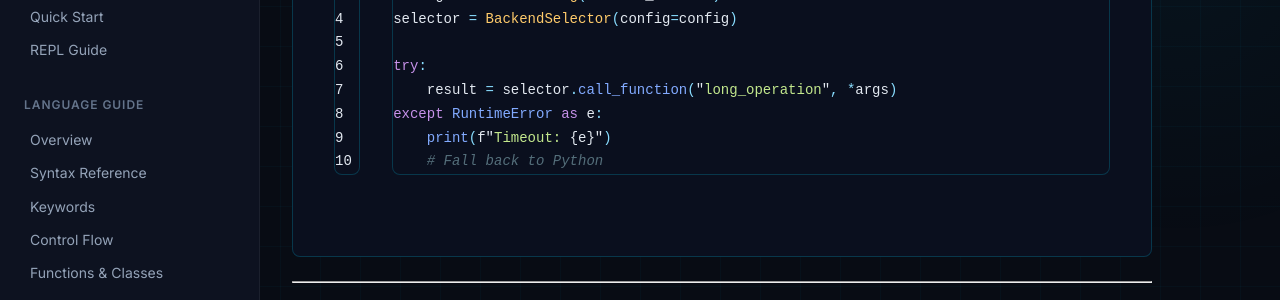
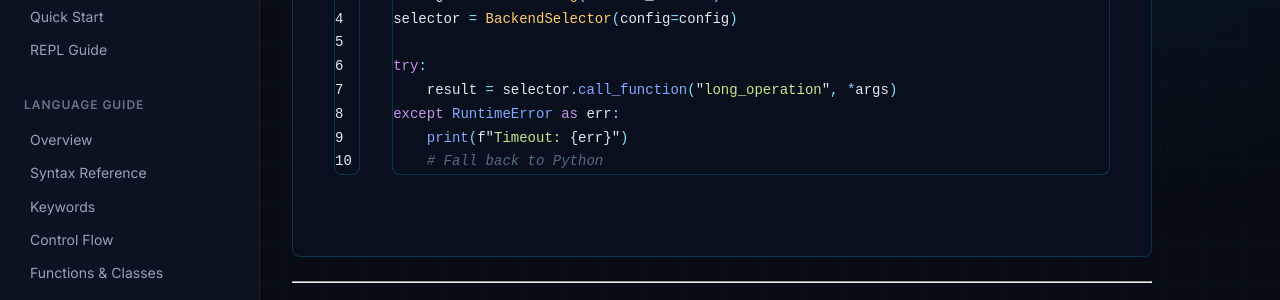
Before and after one commit to multilingualprogramming/docs, a Jekyll site: the page built from wasm/troubleshooting.md, in a window 1280 px wide and 900 px high, scrolled down 9110 px. Shown: the part 154-454 px from the top of the window. Built offline with Jekyll 4.4.1, drawn with Linux system fonts in a browser that asks for light colours; some of the changed text lies outside the part shown.

Commit message:
Correct errors

````diff
--- a/wasm/troubleshooting.md
+++ b/wasm/troubleshooting.md
@@ -260,8 +260,8 @@
 
 try:
     result = selector.call_function("long_operation", *args)
-except RuntimeError as e:
-    print(f"Timeout: {e}")
+except RuntimeError as err:
+    print(f"Timeout: {err}")
     # Fall back to Python
 ```
 
@@ -315,8 +315,8 @@
 try:
     import multilingualprogramming
     print(f"  multilingualprogramming: ✓ {multilingualprogramming.__version__}")
-except ImportError as e:
-    print(f"  multilingualprogramming: ✗ {e}")
+except ImportError as err:
+    print(f"  multilingualprogramming: ✗ {err}")
 
 try:
     import wasmtime
@@ -336,16 +336,16 @@
     s = BackendSelector()
     print(f"  Available: {s.is_wasm_available()}")
     print(f"  Backend: {s.backend}")
-except Exception as e:
-    print(f"  Error: {e}")
+except Exception as err:
+    print(f"  Error: {err}")
 
 print(f"\nFallback Functions:")
 try:
     from multilingualprogramming.runtime.python_fallbacks import FALLBACK_REGISTRY
     print(f"  Registered: {len(FALLBACK_REGISTRY)} functions")
     print(f"  Functions: {', '.join(sorted(FALLBACK_REGISTRY.keys())[:10])}...")
-except Exception as e:
-    print(f"  Error: {e}")
+except Exception as err:
+    print(f"  Error: {err}")
 
 print("\n" + "=" * 60)
 ```
````
Also changed, not shown: codegen/api.md (+6 -6 lines), wasm/installation.md (+4 -4 lines).
